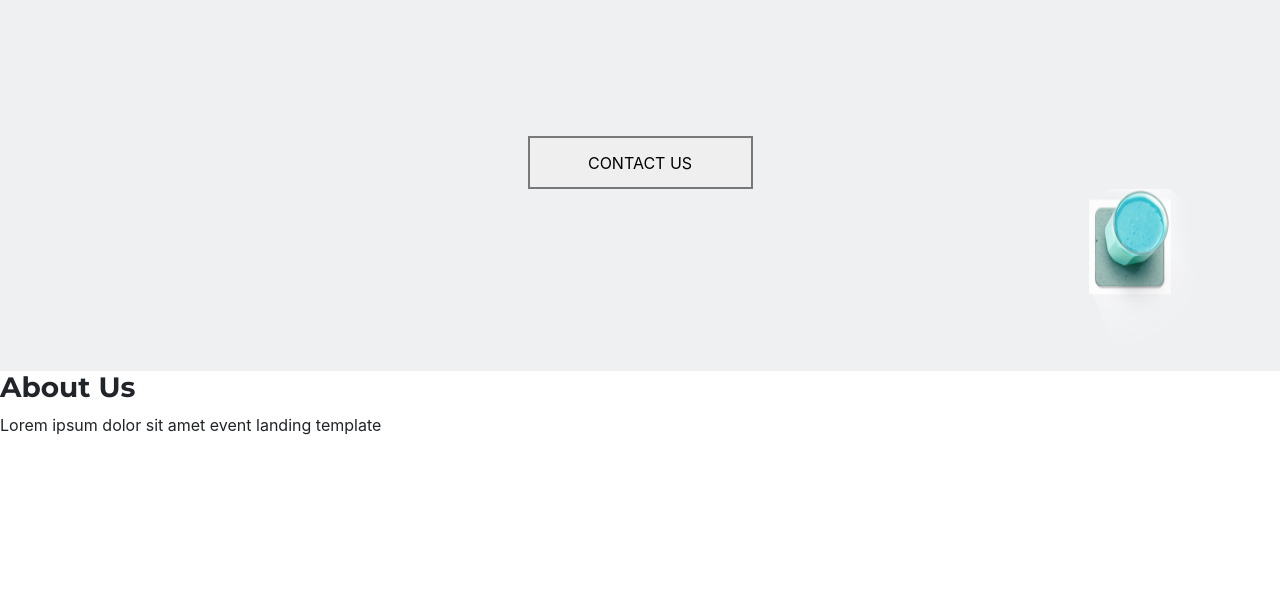
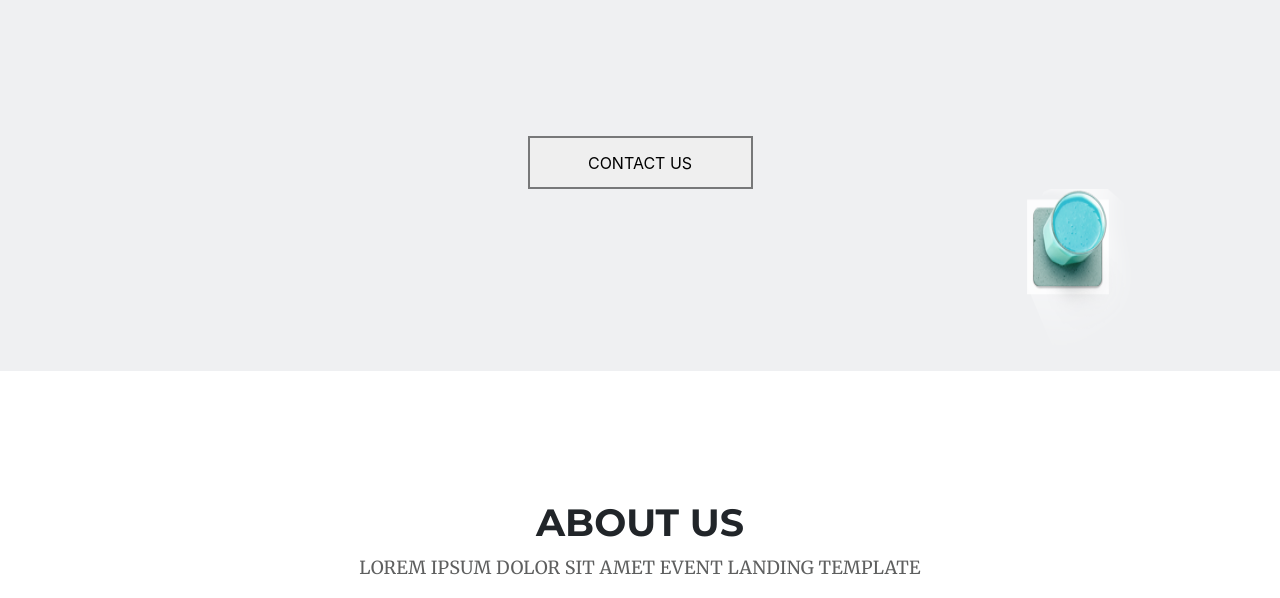
Before and after one commit to MeffMara/alevel-lending, a plain HTML site: page index.html in a window 1280 px wide. Shown: the part 435-1033 px from the top of the page. Before the commit the page ends 888 px from the top, so only its background shows below. Drawn offline with nearby package versions, Linux system fonts and the light colour scheme.

Commit message:
add about as

```diff
--- a/css/main.scss
+++ b/css/main.scss
@@ -13,6 +13,12 @@ h5,
 h6 {
   font-family: 'Montserrat', sans-serif;
   font-weight: 700;
+  text-align: center;
+  text-transform: uppercase;
+}
+p{
+  font-family: 'Merriweather', serif;
+  text-align: center;
 }
 .btn{
   font-family: 'Montserrat', sans-serif;
@@ -23,6 +29,7 @@ h6 {
 
 // Header start
 .header {
+  padding-bottom: 76px;
   background: #eff0f2;
   width: 100%;
   height: 806px;
@@ -34,7 +41,11 @@ h6 {
     border: 2px solid #777879;
   }
   .juice-glass{
+    display: flex;
+    margin: 0 auto;
+    justify-content: flex-end;
     align-self: flex-end;
+    margin-bottom: 76px;
   }
 }
 
@@ -46,7 +57,6 @@ nav.navbar-expand-lg {
 .header-title{
   margin-top: 193px;
   font-size: 45px;
-  text-transform: uppercase;
   color: #505050;
   text-shadow: 8px 6px 5px rgba(150, 150, 150, 0.66);
   .header-title-color{
@@ -56,4 +66,21 @@ nav.navbar-expand-lg {
 
 // Header end
 
+// About Us Start
+.about-as{
+  margin-top: 129px;
+}
+
+.about-as__title{
+  font-size: 38px;
+
+}
+.about-as__subtitle{
+  font-size: 18px;
+  color: #5e5f5f;
+  text-transform: uppercase;
+  letter-spacing: 0.2px;
+}
+// About Us End
+
 @import url('https://fonts.googleapis.com/css?family=Merriweather:400,700|Montserrat:400,700|Raleway:400,700');
--- a/index.html
+++ b/index.html
@@ -55,16 +55,25 @@
     <!--Header text-->
     <div class="container">
       <div class="row flex-column text-center justify-content-center">
-        <h1 class="header-title">Say Hello to <span class="header-title-color">SHOPNO!</span> <br><span class="header-title-color"> Agency</span> CORPORATE SHOPNO Theme </h1>
+        <h1 class="header-title">Say Hello to <span class="header-title-color">SHOPNO!</span> <br><span class="header-title-color">
+            Agency</span> CORPORATE SHOPNO Theme </h1>
         <button class="btn-title">CONTACT US</button>
-        <img class="juice-glass justify-content-end" width="121" height="156" src="img/Juice Glass.png" alt="">
+        <div class="juice-glass col-lg-11">
+          <img width="121" height="156" src="img/Juice Glass.png" alt="">
+        </div>
       </div>
     </div>
   </header>
   <section class="about-as">
-
     <h3 class="about-as__title">About Us</h3>
     <p class="about-as__subtitle">Lorem ipsum dolor sit amet event landing template</p>
+    <div class="container">
+      <div class="row">
+        <div class="col-lg-6"></div>
+        <div class="col-lg-6"></div>
+      </div>
+
+    </div>
   </section>
 
 
```
Also changed, not shown: css/main.css, 1 other file.
